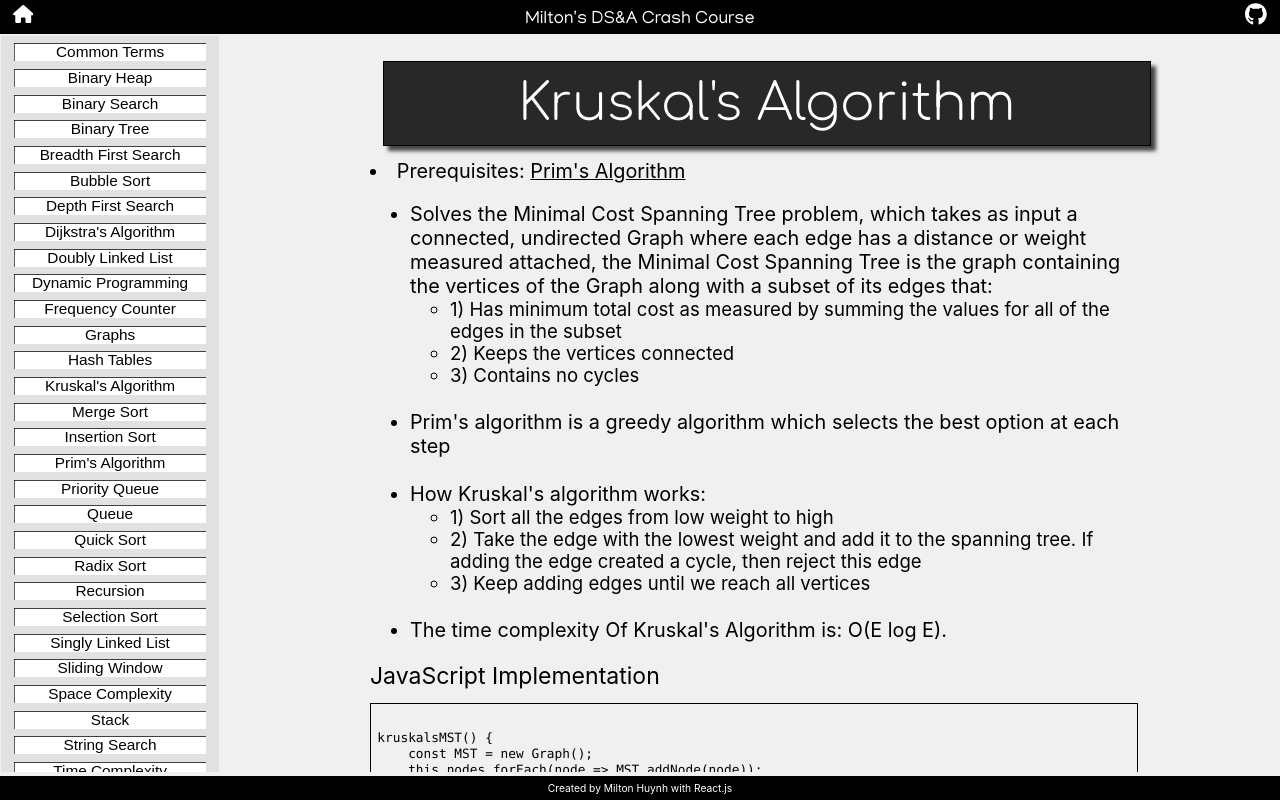
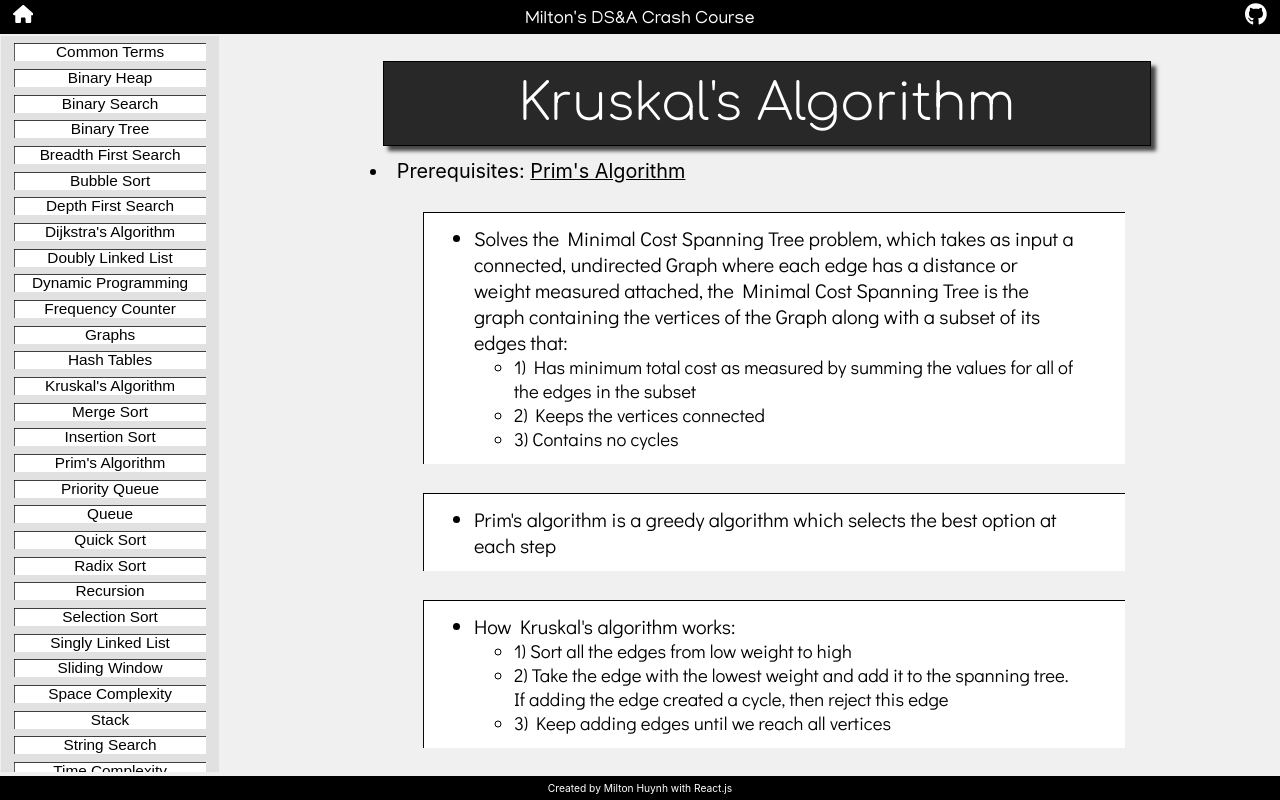
Before and after one commit to miltonhuynh/DSA-guide, a React (Create React App) app in the folder app/: page /DSA-guide/Kruskal in a window 1280 px wide. Built offline with nearby package versions, Linux system fonts and the light colour scheme; a web font is replaced by a local one.

Commit message:
Updated Kruskal's alrogithm to new style

```diff
--- a/app/src/App.css
+++ b/app/src/App.css
@@ -183,16 +183,19 @@ body,html {
 
 .Link-green {
   cursor: pointer;
+  font-size: 1.35vw;
   color: rgb(9, 255, 0);
 }
 
 .Link-yellow {
   cursor: pointer;
+  font-size: 1.35vw;
   color: orange;
 }
 
 .Link-red {
   cursor: pointer;
+  font-size: 1.35vw;
   color: red;
 }
 
--- a/app/src/Concepts/Kruskal.js
+++ b/app/src/Concepts/Kruskal.js
@@ -45,14 +45,16 @@ export default function Kruskal() {
           <ref class="Link" onClick={() => navigate("../Prim")}> <u>Prim's Algorithm</u></ref>
         </li>
         <ul>
+          <div class="Section">
             <li>Solves the Minimal Cost Spanning Tree problem, which takes as input a connected, undirected Graph where each edge has a distance or weight measured attached, the Minimal Cost Spanning Tree is the graph containing the vertices of the Graph along with a subset of its edges that: </li>
             <ul class="font-sm">
               <li>1) Has minimum total cost as measured by summing the values for all of the edges in the subset</li>
               <li>2) Keeps the vertices connected</li>
               <li>3) Contains no cycles</li>
             </ul>
-          <br/>
-          <li>Prim's algorithm is a greedy algorithm which selects the best option at each step</li><br/>
+          </div>
+          <div class="Section"><li>Prim's algorithm is a greedy algorithm which selects the best option at each step</li></div>
+          <div class="Section">
             <li>
               How Kruskal's algorithm works:
               <ul class="font-sm">
@@ -60,22 +62,25 @@ export default function Kruskal() {
                 <li>2) Take the edge with the lowest weight and add it to the spanning tree. If adding the edge created a cycle, then reject this edge</li>
                 <li>3) Keep adding edges until we reach all vertices</li>
               </ul>
-          </li><br/>
-          <li>The time complexity Of Kruskal's Algorithm is: O(E log E).</li>
+            </li>
+          </div>
+          <div class="Section"><li>The time complexity Of Kruskal's Algorithm is: O(E log E).</li></div>
         </ul>
         <div class="font-l">JavaScript Implementation</div>
-        <div class="Code">
+        <div class="Code Section">
           <pre>
             <code>
               {Implementation}
             </code>
           </pre>
         </div>
+        <div class="Section">
           <div class="font-l">LeetCode examples</div>
             <div class="font-m indent">
               <li><a class="Link-yellow" rel="noreferrer" target="_blank" href="https://leetcode.com/problems/min-cost-to-connect-all-points/">Min Cost to Connect All Points [Medium]</a></li>
               <li><a class="Link-red" rel="noreferrer" target="_blank" href="https://leetcode.com/problems/find-critical-and-pseudo-critical-edges-in-minimum-spanning-tree/">Find Critical and Pseudo-Critical Edges in Minimum Spanning Tree [Hard]</a></li>
-        </div><br/>
+          </div>
+        </div>
       </div>
     </div>
   )
```
Lines whose indentation alone changed are shown as unchanged.
